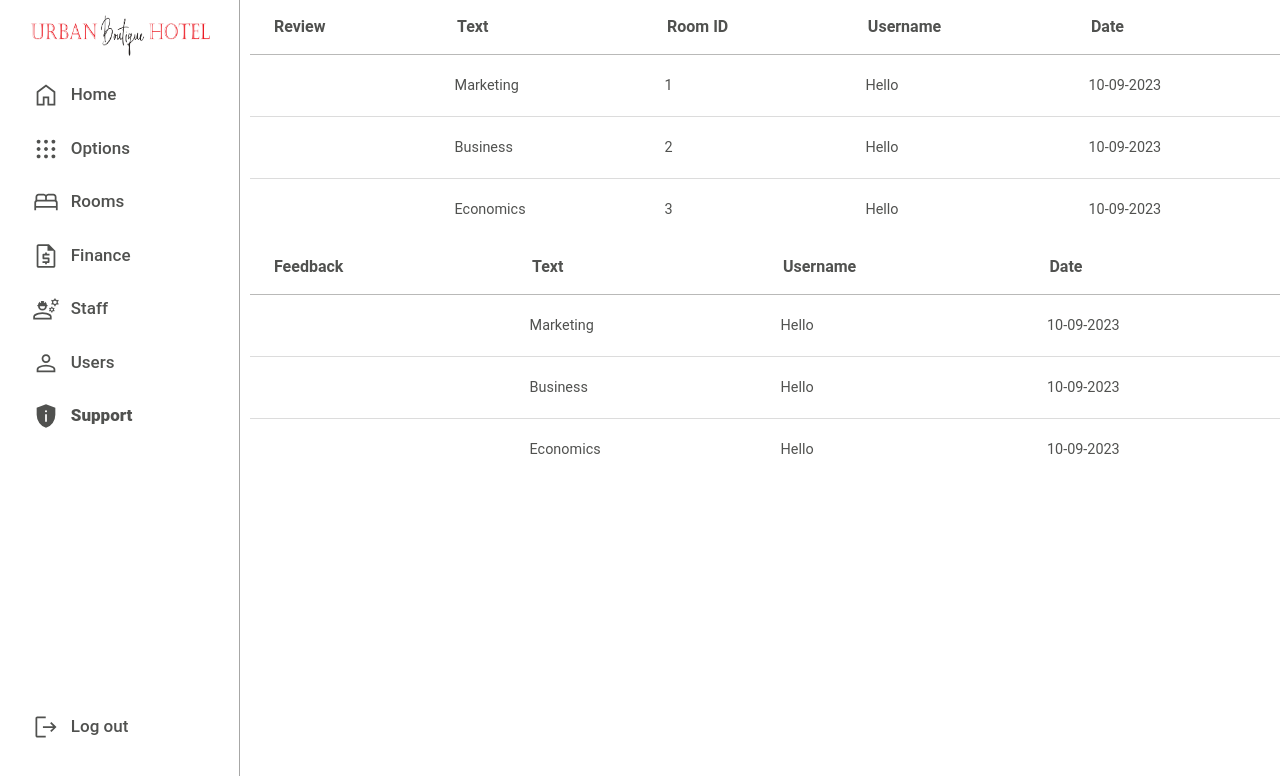
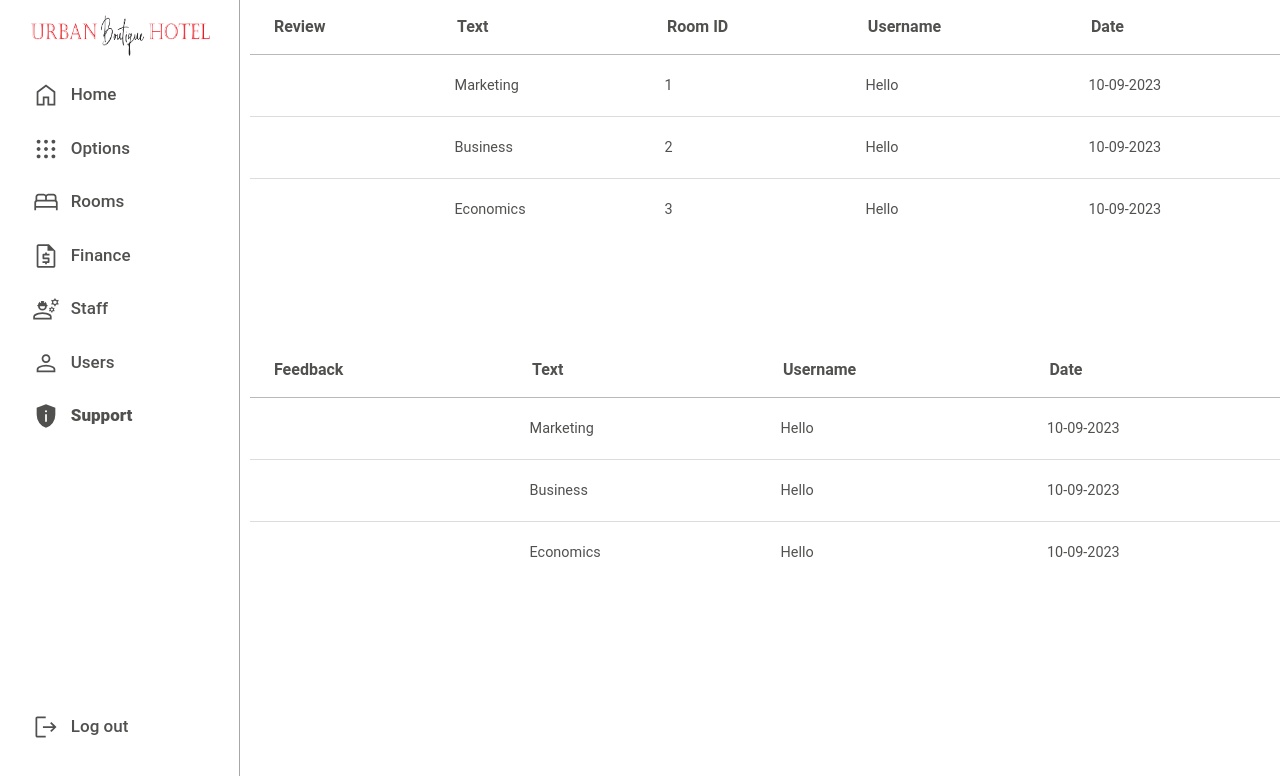
Before and after one commit to MichelAD1/Urban-Boutique-Hotel-Website, a React (Create React App) app in the folder Front-end/admin-web-portal/: page /support in a window 1280 px wide. Shown: the top 776 px of the page. Built offline with nearby package versions, Linux system fonts and the light colour scheme.

Commit message:
Creating seperator between reviews table and feedback table

```diff
--- a/Front-end/admin-web-portal/src/Componenents/Support/Support.js
+++ b/Front-end/admin-web-portal/src/Componenents/Support/Support.js
@@ -62,6 +62,7 @@ export default function Support() {
           redirect={"review"}
           err={err}
         />
+        <div className="seperator"></div>
         <BasicTable
           reqData={data}
           columns={feedback_columns}
--- a/Front-end/admin-web-portal/src/index.css
+++ b/Front-end/admin-web-portal/src/index.css
@@ -418,7 +418,9 @@ h6 {
 .custom-modal button:hover {
   background-color: #f69e9e;
 }
-
+.seperator {
+  padding: 5%;
+}
 .budget-button {
   display: flex !important;
   border: none !important;
```
